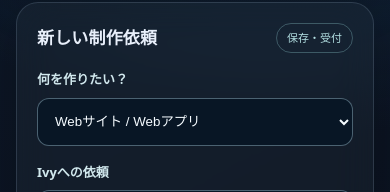
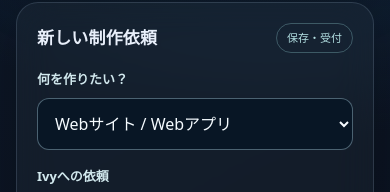
Before and after one commit to Keikei-p/ai-app-platform, a website: page cloud-mobile/web/index.html in a window 390 px wide. Shown: the part 578-770 px from the top of the page. Drawn offline with Linux system fonts and the light colour scheme; no server answers.

Commit message:
fix(mobile): correct form typography and exclude deployment credentials

```diff
--- a/cloud-mobile/web/styles.css
+++ b/cloud-mobile/web/styles.css
@@ -14,7 +14,7 @@
 .metrics>div{background:#edf7ff08;border:1px solid #c4e3f21c;padding:14px;border-radius:13px}
 .metrics strong{display:block;font-size:19px;overflow-wrap:anywhere;margin-top:6px}
 label{display:block;margin:16px 0 8px;font-size:13px;font-weight:700;color:#d1e8ed}
-textarea,select{width:100%;font:16px/1.55 inherit;background:#081625;border:1px solid #aed5e366;border-radius:12px;color:#f5fbff;padding:13px;min-height:48px}
+textarea,select{width:100%;font:inherit;font-size:16px;line-height:1.55;background:#081625;border:1px solid #aed5e366;border-radius:12px;color:#f5fbff;padding:13px;min-height:48px}
 textarea{font-family:inherit;font-size:16px;min-height:135px;resize:vertical}
 button{font:inherit;font-weight:750;border-radius:12px;min-height:46px;padding:10px 16px;cursor:pointer}
 button:disabled{opacity:.45;cursor:wait}.primary{width:100%;background:#b9ecf3;color:#0a2432;border:0;margin-top:16px}
```
Also changed, not shown: 1 other file.
